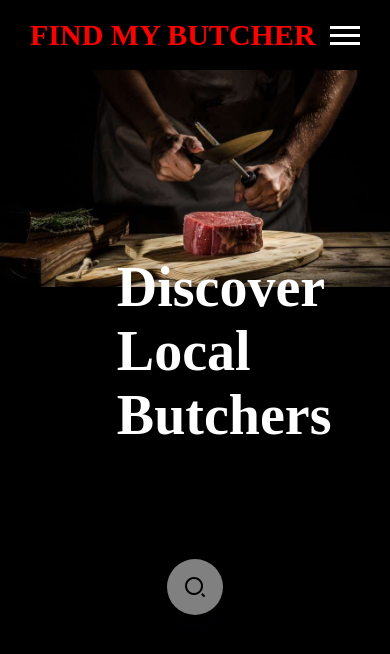
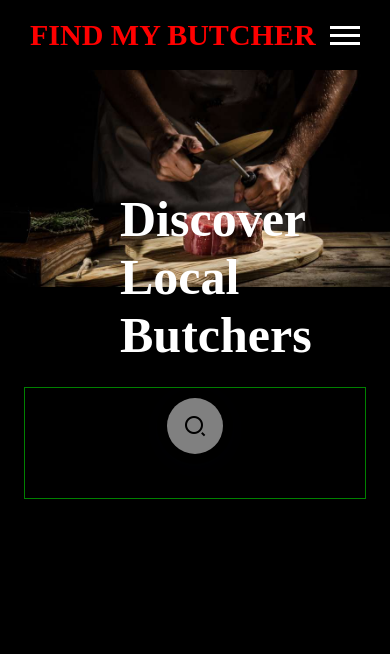
Before and after one commit to JRacz419/FindMyButcher2.1, a plain HTML site: page index.html in a window 390 px wide. Drawn offline with nearby package versions, Linux system fonts and the light colour scheme.

Commit message:
ajusted h1 font size adjusted h1 font size for @media

```diff
--- a/style.css
+++ b/style.css
@@ -101,32 +101,52 @@ header nav ul li a.active {
     color: white;
     display: flex;
     justify-content: center;
-    font-size: 56px;
-    padding: .3em;
+    font-size: 70px;
+    padding: .4em;
     margin-top: 3em;
     margin-left: 100px;
     display: flex;
 }
 
+@media (max-width: 500px) {
+    .heroContainer h1 {
+        color: white;
+        display: flex;
+        justify-content: center;
+        font-size: 50px;
+        padding: .4em;
+        margin-top: 2em;
+        margin-left: 100px;
+        display: flex;
+    }
+}
+
+
 
 
 /* search bar */
 
-/*
-.searchContainer {
-    padding: 0 30px;
-    display: flex;
-    margin-left: 100px;
-}
-*/
 
 .searchContainer {
-    height: 100vh;
+    height: 7em;
     margin-inline: 1.5rem;
-    display: grid;
-    place-items: center;
+    display: flex;
+    justify-content: center;
+    margin-top: 2em;
+  }
 
-  }
+  @media only screen and (max-width: 900px) {
+    .searchContainer {
+        height: 7em;
+        margin-inline: 1.5rem;
+        display: flex;
+        justify-content: center;
+        margin-top: .2em;
+        border: 1px solid green;
+    }
+}
+
+/*   */
 
   .search {
     position: relative;
```
Also changed, not shown: index.html (+1 -1 lines).
